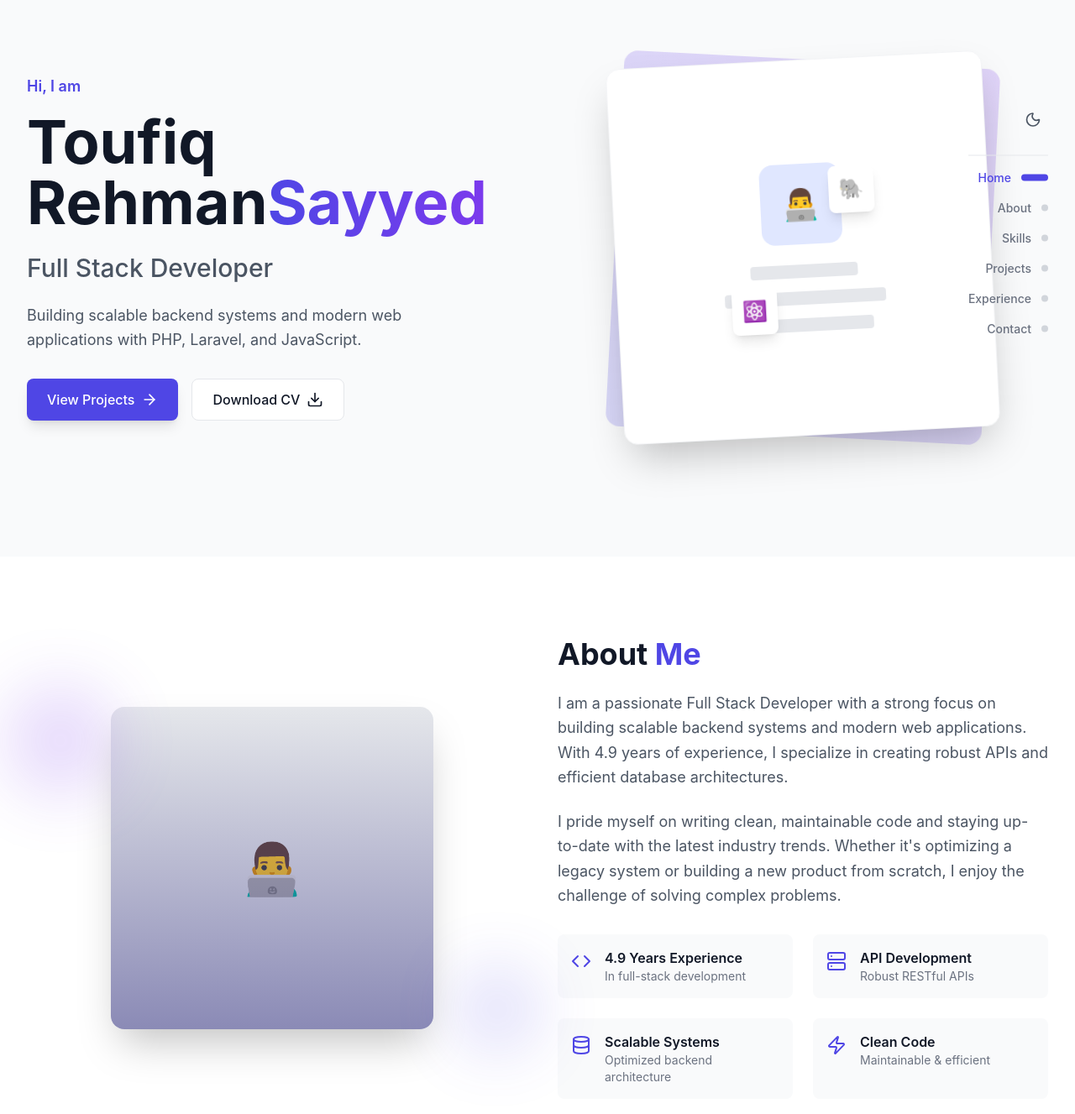
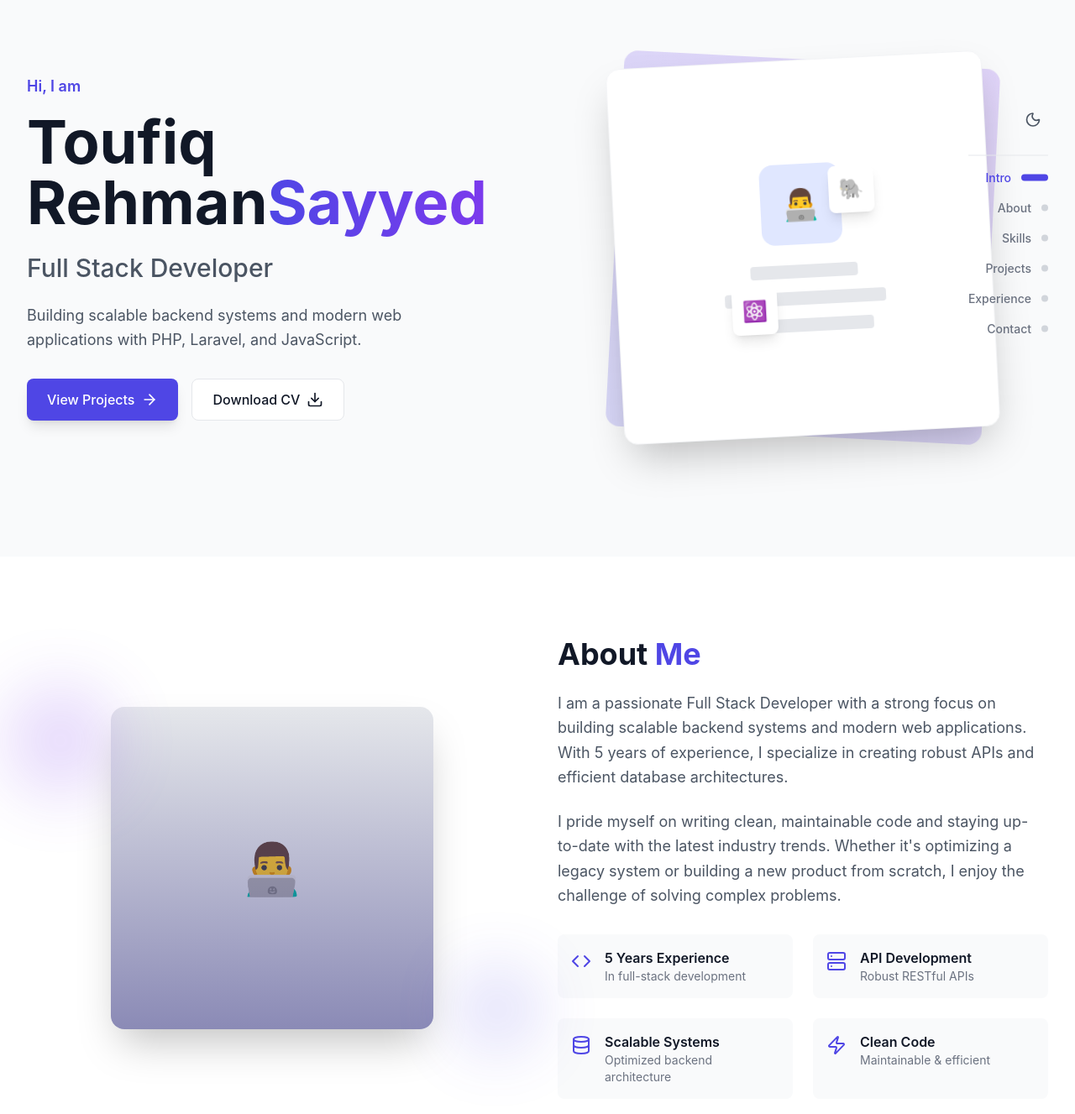
Before and after one commit to saiyedtoufiq/portfolio, a React (Vite) app: page / in a window 1280 px wide. Shown: the part 137-1464 px from the top of the page at 84% size. Built offline with nearby package versions, Linux system fonts and the light colour scheme.

Commit message:
feat: Implement `Header` component with scroll-linked navigation and an `About` section.

```diff
--- a/src/layout/Header.jsx
+++ b/src/layout/Header.jsx
@@ -28,7 +28,7 @@ const Header = () => {
     }, []);
 
     const navLinks = [
-        { name: 'Home', href: '#home' },
+        { name: 'Intro', href: '#home' },
         { name: 'About', href: '#about' },
         { name: 'Skills', href: '#skills' },
         { name: 'Projects', href: '#projects' },
--- a/src/sections/About.jsx
+++ b/src/sections/About.jsx
@@ -5,7 +5,7 @@ import SectionWrapper from '../components/SectionWrapper';
 
 const About = () => {
     const highlights = [
-        { icon: <Code className="w-6 h-6" />, title: '4.9 Years Experience', desc: 'In full-stack development' },
+        { icon: <Code className="w-6 h-6" />, title: '5 Years Experience', desc: 'In full-stack development' },
         { icon: <Server className="w-6 h-6" />, title: 'API Development', desc: 'Robust RESTful APIs' },
         { icon: <Database className="w-6 h-6" />, title: 'Scalable Systems', desc: 'Optimized backend architecture' },
         { icon: <Zap className="w-6 h-6" />, title: 'Clean Code', desc: 'Maintainable & efficient' },
@@ -46,7 +46,7 @@ const About = () => {
                     </h2>
 
                     <p className="text-gray-600 dark:text-gray-300 text-lg mb-6 leading-relaxed">
-                        I am a passionate Full Stack Developer with a strong focus on building scalable backend systems and modern web applications. With 4.9 years of experience, I specialize in creating robust APIs and efficient database architectures.
+                        I am a passionate Full Stack Developer with a strong focus on building scalable backend systems and modern web applications. With 5 years of experience, I specialize in creating robust APIs and efficient database architectures.
                     </p>
 
                     <p className="text-gray-600 dark:text-gray-300 text-lg mb-8 leading-relaxed">
```
